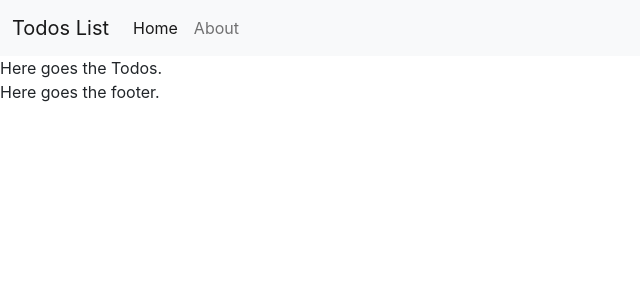
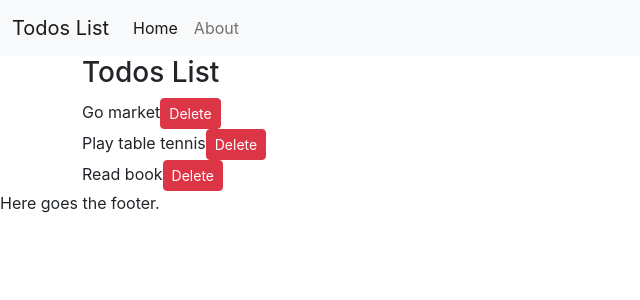
Before and after one commit to Sadam-PK/react-todo, a React (Create React App) app: page / in a window 1280 px wide. Shown: the top 300 px of the page, without its empty margins (0-640 px from the left). Built offline with nearby package versions, Linux system fonts and the light colour scheme.

Commit message:
todos shown

```diff
--- a/src/App.js
+++ b/src/App.js
@@ -5,10 +5,26 @@ import Todos from "./MyComponents/Todos";
 import Todo from './MyComponents/Todo';
 
 function App() {
+  let todos = [
+    {
+      sno: 1,
+      title: 'Go market',
+      desc: 'You should goto market to pick up vegis'
+    }, {
+      sno: 2,
+      title: 'Play table tennis',
+      desc: 'You should play table tennis'
+    }, {
+      sno: 3,
+      title: 'Read book',
+      desc: 'You should read "Atomic habits"'
+    }
+  ]
+
   return (
     <>
-      <Header title = 'Todos List' />
-      <Todos />
+      <Header title='Todos List' />
+      <Todos todos = {todos}/>
       <Footer />
     </>
   );
--- a/src/MyComponents/Header.js
+++ b/src/MyComponents/Header.js
@@ -1,20 +1,21 @@
 import { React } from "react";
+import PropTypes from 'prop-types'
 
-export default function Header(props){
-    return(
-        <nav class="navbar navbar-expand-lg bg-light">
-        <div class="container-fluid">
-          <a class="navbar-brand" href="#">{props.title}</a>
-          <button class="navbar-toggler" type="button" data-bs-toggle="collapse" data-bs-target="#navbarNav" aria-controls="navbarNav" aria-expanded="false" aria-label="Toggle navigation">
-            <span class="navbar-toggler-icon"></span>
+export default function Header(props) {
+    return (
+        <nav className="navbar navbar-expand-lg bg-light">
+            <div className="container-fluid">
+                <a className="navbar-brand" href="#">{props.title}</a>
+                <button className="navbar-toggler" type="button" data-bs-toggle="collapse" data-bs-target="#navbarNav" aria-controls="navbarNav" aria-expanded="false" aria-label="Toggle navigation">
+                    <span className="navbar-toggler-icon"></span>
                 </button>
-          <div class="collapse navbar-collapse" id="navbarNav">
-            <ul class="navbar-nav">
-              <li class="nav-item">
-                <a class="nav-link active" aria-current="page" href="#">Home</a>
+                <div className="collapse navbar-collapse" id="navbarNav">
+                    <ul className="navbar-nav">
+                        <li className="nav-item">
+                            <a className="nav-link active" aria-current="page" href="#">Home</a>
                         </li>
-              <li class="nav-item">
-                <a class="nav-link" href="#">About</a>
+                        <li className="nav-item">
+                            <a className="nav-link" href="#">About</a>
                         </li>
 
                     </ul>
@@ -23,3 +24,11 @@ export default function Header(props){
         </nav>
     )
 }
+
+Header.defaultProps = {
+    title: 'Your title here'
+}
+
+Header.propTypes = {
+    title: PropTypes.string
+}
--- a/src/MyComponents/Todo.js
+++ b/src/MyComponents/Todo.js
@@ -1,9 +1,10 @@
 import React from "react";
 
-export default function Todo(){
+export default function Todo({todo}){
     return(
         <div>
-            Here goes the Todo.
+           {todo.title}
+           <button className="btn btn-sm btn-danger">Delete</button>
         </div>
     )
 }
--- a/src/MyComponents/Todos.js
+++ b/src/MyComponents/Todos.js
@@ -1,9 +1,18 @@
 import React from "react";
+import Todo from "./Todo";
+export default function Todos(props) {
+    return (
+        <div className="container">
+            <h3>Todos List</h3>
+            {props.todos.map((todo) => {
+                return (
+                    <>
+                        <Todo todo={todo} />
+                    </>
 
-export default function Todos(){
-    return(
-        <div>
-            Here goes the Todos.
+                )
+            })}
+
         </div>
     )
 }
```
Lines whose indentation alone changed are shown as unchanged.
